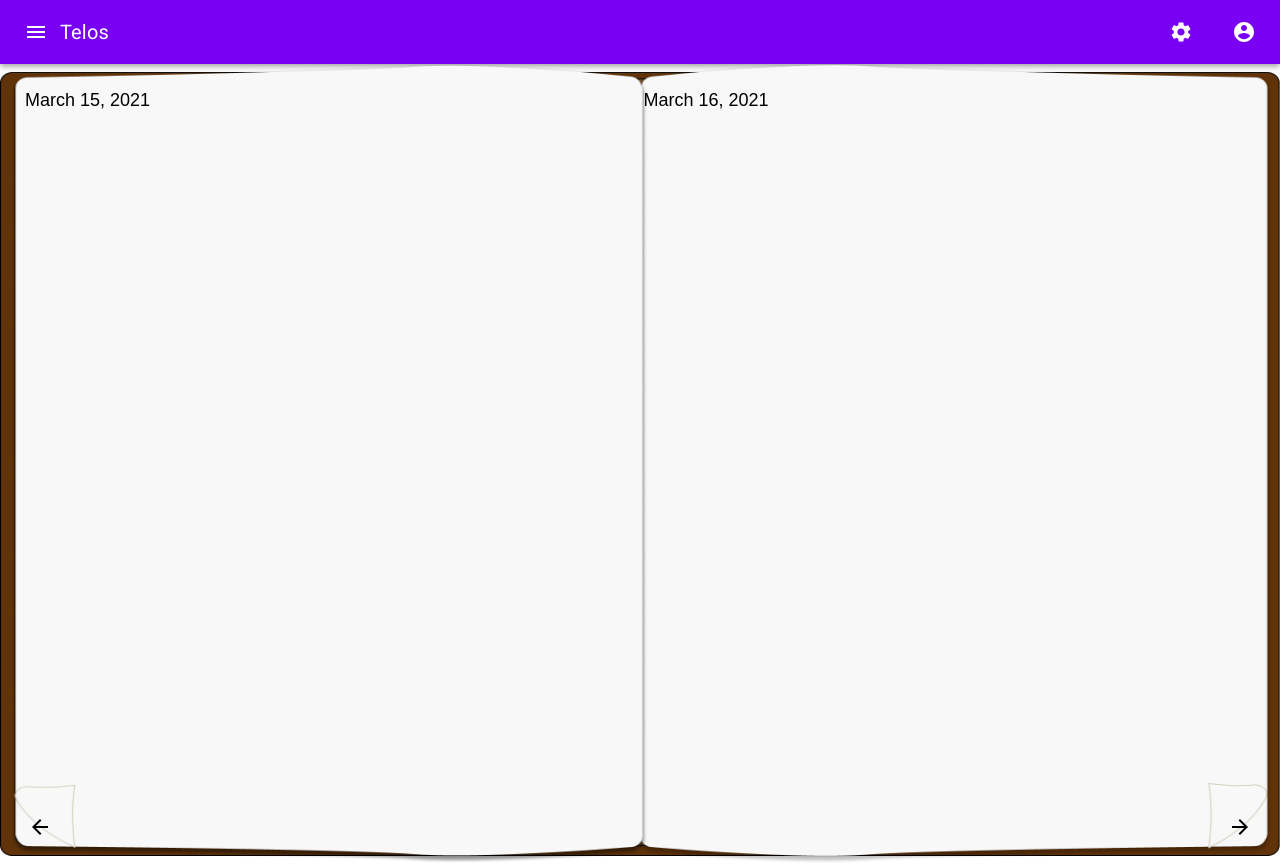
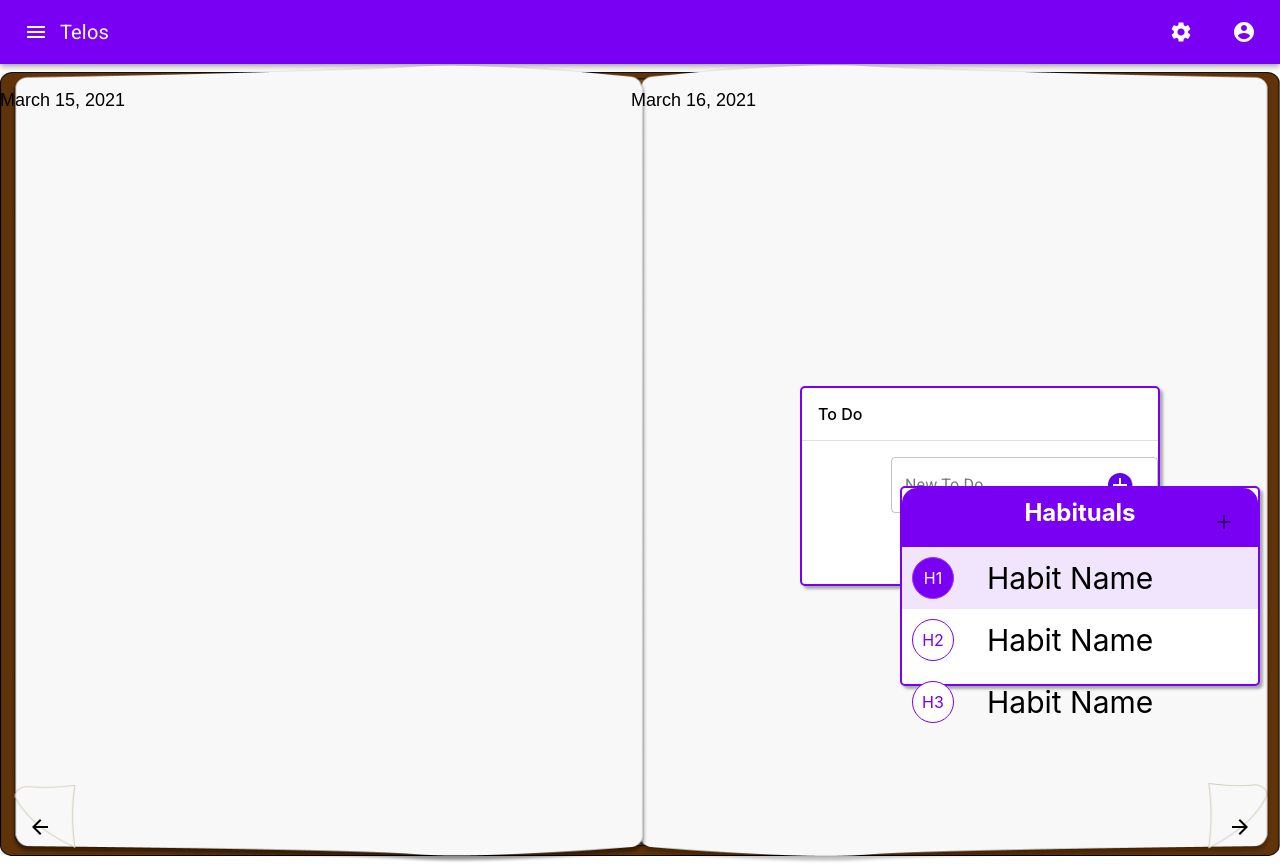
Before and after one commit to UOA-SE701-Group3-2021/3Lancers, a React (Create React App) app in the folder telos-frontend/: page / in a window 1280 px wide. Built offline with nearby package versions, Linux system fonts and the light colour scheme.

Commit message:
Closes #134: Widget drag and drop (#150)
* Installed react-dnd and immutability-helper packages

* Implemented basic widget drag and drop for entire screen

* Moved DndProvider down a level to App.js

* Moved DndProvider to App.js

```diff
--- a/telos-frontend/package.json
+++ b/telos-frontend/package.json
@@ -18,10 +18,13 @@
     "bootstrap": "^4.6.0",
     "fontsource-roboto": "^4.0.0",
     "history": "^4.10.1",
+    "immutability-helper": "^3.1.1",
     "moment": "^2.29.1",
     "react": "^17.0.1",
     "react-big-calendar": "^0.33.2",
     "react-datepicker": "^3.6.0",
+    "react-dnd": "^14.0.1",
+    "react-dnd-html5-backend": "^14.0.0",
     "react-dom": "^17.0.1",
     "react-router-dom": "^5.2.0",
     "react-scripts": "4.0.3",
--- a/telos-frontend/src/App.js
+++ b/telos-frontend/src/App.js
@@ -1,5 +1,7 @@
 import './App.css';
 import { BrowserRouter as Router, Switch, Route } from 'react-router-dom';
+import { DndProvider } from 'react-dnd';
+import { HTML5Backend } from 'react-dnd-html5-backend';
 import Journal from './views/journal/Journal';
 import WidgetCalendar from './components/calendar/WidgetCalendar';
 import WidgetText from './components/text/WidgetText';
@@ -15,6 +17,7 @@ import DashboardTodo from './components/todo/DashboardTodo';
 import JournalTodo from './components/todo/JournalTodo';
 import TopBar from './components/top-bar/TopBar';
 import JournalText from './components/text/JournalText';
+import CustomDragLayer from './dnd/CustomDragLayer';
 
 function App() {
   return (
@@ -56,9 +59,12 @@ function App() {
             <JournalText />
           </Route>
           <Route path="*">
-            <div className="Journal-view">
-              <Journal />
-            </div>
+            <DndProvider backend={HTML5Backend}>
+              <div className="Journal-view">
+                <CustomDragLayer />
+                <Journal />
+              </div>
+            </DndProvider>
           </Route>
         </Switch>
       </div>
--- /dev/null
+++ b/telos-frontend/src/dnd/CustomDragLayer.jsx
@@ -0,0 +1,53 @@
+import { useDragLayer } from 'react-dnd';
+import { renderWidget } from './utils';
+
+const layerStyles = {
+  position: 'fixed',
+  pointerEvents: 'none',
+  zIndex: 100,
+  left: 0,
+  top: 0,
+  width: '100%',
+  height: '100%',
+};
+
+function getItemStyles(initialOffset, currentOffset) {
+  if (!initialOffset || !currentOffset) {
+    return { display: 'none' };
+  }
+
+  const { x, y } = currentOffset;
+  const transform = `translate(${x}px, ${y}px)`;
+
+  return {
+    transform,
+    WebkitTransform: transform,
+  };
+}
+
+// Use a custom drag layer instead of relying on browser to enable smooth dragging and dropping
+// Based from the example: https://react-dnd.github.io/react-dnd/examples/drag-around/custom-drag-layer
+const CustomDragLayer = () => {
+  const { item, itemType, isDragging, initialOffset, currentOffset } = useDragLayer((monitor) => ({
+    item: monitor.getItem(),
+    itemType: monitor.getItemType(),
+    initialOffset: monitor.getInitialSourceClientOffset(),
+    currentOffset: monitor.getSourceClientOffset(),
+    isDragging: monitor.isDragging(),
+  }));
+  if (!isDragging) {
+    return null;
+  }
+
+  return (
+    <div style={layerStyles}>
+      <div style={getItemStyles(initialOffset, currentOffset)}>
+        {/* Render the appropriate widget based on the widget type (itemType). */}
+        {/* This widget 'preview' is only rendered when dragging */}
+        {renderWidget(itemType, item)}
+      </div>
+    </div>
+  );
+};
+
+export default CustomDragLayer;
--- /dev/null
+++ b/telos-frontend/src/dnd/DraggableWidget.jsx
@@ -0,0 +1,45 @@
+import { memo, useEffect } from 'react';
+import { useDrag } from 'react-dnd';
+import { getEmptyImage } from 'react-dnd-html5-backend';
+import { renderWidget } from './utils';
+
+function getStyles(left, top, isDragging) {
+  const transform = `translate3d(${left}px, ${top}px, 0)`;
+
+  return {
+    position: 'absolute',
+    transform,
+    WebkitTransform: transform,
+    opacity: isDragging ? 0 : 1,
+    height: isDragging ? 0 : '',
+  };
+}
+
+// A component for widgets that can be dragged
+const DraggableWidget = memo((props) => {
+  const { id, left, top, widgetType } = props;
+  const [{ isDragging }, drag, preview] = useDrag(
+    () => ({
+      type: widgetType,
+      item: { id, left, top },
+      collect: (monitor) => ({
+        isDragging: monitor.isDragging(),
+      }),
+    }),
+    [id, left, top]
+  );
+
+  // Hide the browser generated preview when widget is being dragged.
+  // Let the custom drag layer render a new version with correct position when dragging.
+  useEffect(() => {
+    preview(getEmptyImage(), { captureDraggingState: true });
+  }, []);
+
+  return (
+    <div ref={drag} style={getStyles(left, top, isDragging)}>
+      {renderWidget(widgetType, { id, left, top })}
+    </div>
+  );
+});
+
+export default DraggableWidget;
--- /dev/null
+++ b/telos-frontend/src/dnd/WidgetTypes.js
@@ -0,0 +1,6 @@
+export const WidgetTypes = {
+  TODO_LIST: 'todo',
+  TEXT: 'text',
+  HABIT_TRACKER: 'habit_tracker',
+  CALENDAR: 'calendar',
+};
--- /dev/null
+++ b/telos-frontend/src/dnd/utils.js
@@ -0,0 +1,20 @@
+import { WidgetTypes } from './WidgetTypes';
+import JournalCalendar from '../components/calendar/JournalCalendar';
+import JournalHabitTracker from '../components/habit-tracker/JournalHabitTracker';
+import JournalTodo from '../components/todo/JournalTodo';
+import JournalText from '../components/text/JournalText';
+
+export const renderWidget = (widgetType, props) => {
+  switch (widgetType) {
+    case WidgetTypes.TODO_LIST:
+      return <JournalTodo {...props} />;
+    case WidgetTypes.CALENDAR:
+      return <JournalCalendar {...props} />;
+    case WidgetTypes.HABIT_TRACKER:
+      return <JournalHabitTracker {...props} />;
+    case WidgetTypes.TEXT:
+      return <JournalText {...props} />;
+    default:
+      return null;
+  }
+};
--- a/telos-frontend/src/views/journal/Journal.jsx
+++ b/telos-frontend/src/views/journal/Journal.jsx
@@ -1,9 +1,13 @@
-import { useState } from 'react';
-import './Journal.css';
+import { useState, useCallback } from 'react';
+import { useDrop } from 'react-dnd';
+import update from 'immutability-helper';
+import DatePicker from 'react-datepicker';
 import ArrowForwardIcon from '@material-ui/icons/ArrowForward';
 import ArrowBackIcon from '@material-ui/icons/ArrowBack';
-import DatePicker from 'react-datepicker';
+import DraggableWidget from '../../dnd/DraggableWidget';
+import { WidgetTypes } from '../../dnd/WidgetTypes';
 import Page from './Page';
+import './Journal.css';
 import 'react-datepicker/dist/react-datepicker.css';
 
 const Journal = () => {
@@ -35,8 +39,50 @@ const Journal = () => {
     setDateLeftPage(selectedDate.getTime() - DAYS_TO_CHANGE_BY * MILLISECONDS_PER_DAY);
   }
 
+  const [widgets, setWidgets] = useState([
+    { widgetType: 'todo', id: 0, top: 200, left: 200 },
+    { widgetType: 'habit_tracker', id: 1, top: 300, left: 300 },
+  ]);
+
+  const moveWidget = useCallback(
+    (id, left, top) => {
+      setWidgets(
+        update(widgets, {
+          [id]: {
+            $merge: { left, top },
+          },
+        })
+      );
+    },
+    [widgets]
+  );
+
+  const [, drop] = useDrop(
+    () => ({
+      accept: [
+        WidgetTypes.TODO_LIST,
+        WidgetTypes.CALENDAR,
+        WidgetTypes.HABIT_TRACKER,
+        WidgetTypes.TEXT,
+      ],
+      drop(item, monitor) {
+        const delta = monitor.getDifferenceFromInitialOffset();
+
+        const left = Math.round(item.left + delta.x);
+        const top = Math.round(item.top + delta.y);
+
+        moveWidget(item.id, left, top);
+        return undefined;
+      },
+    }),
+    [moveWidget]
+  );
+
   return (
-    <div className="Journal">
+    <div className="Journal" ref={drop}>
+      {widgets.map((widget) => (
+        <DraggableWidget {...widget} />
+      ))}
       <div className="Half-journal">
         <ArrowBackIcon className="Arrow-left" onClick={handleLeftNav} />
         <DatePicker
```
Also changed, not shown: 1 other file (tests, documents, lock files or other folders).
